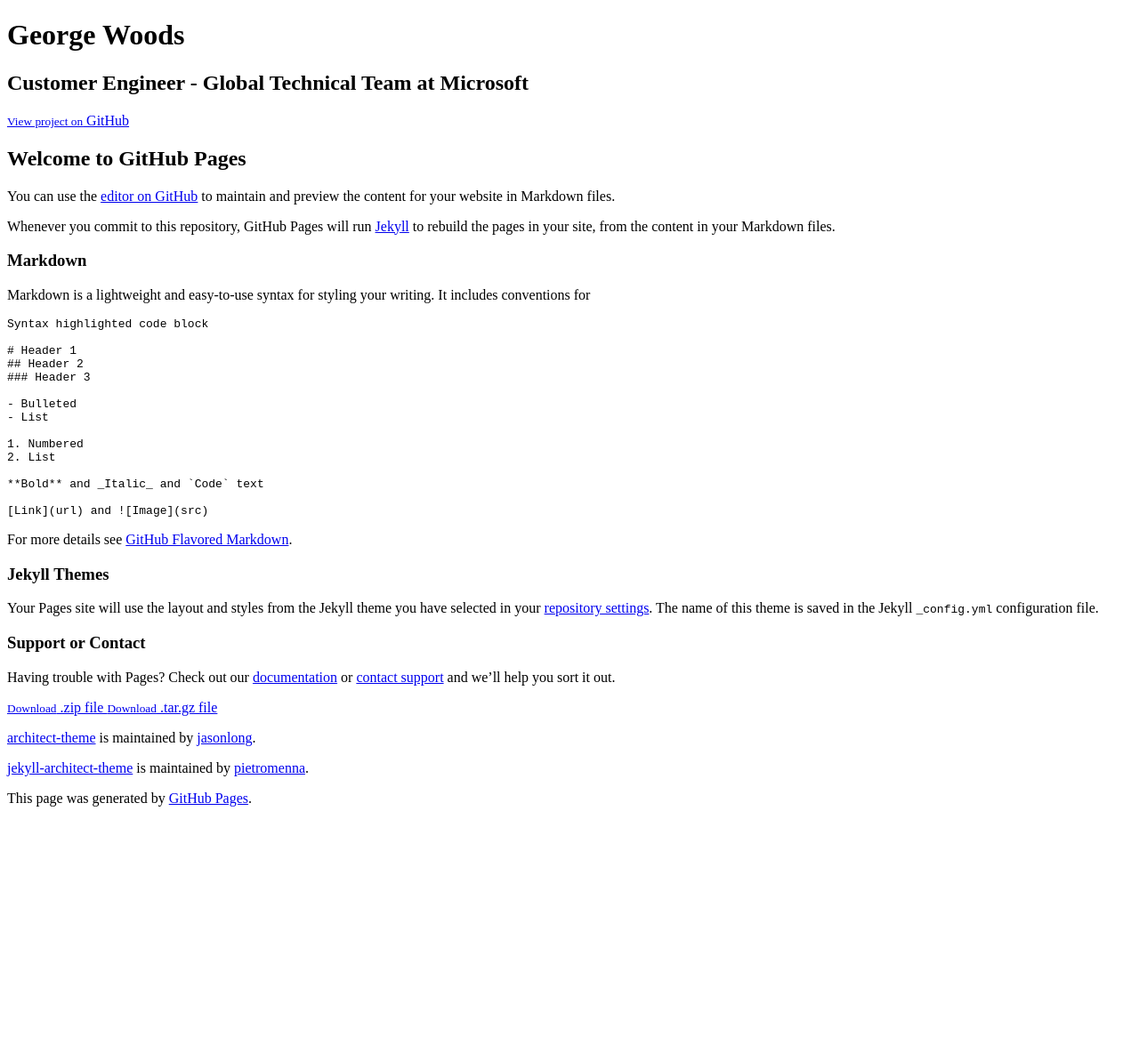
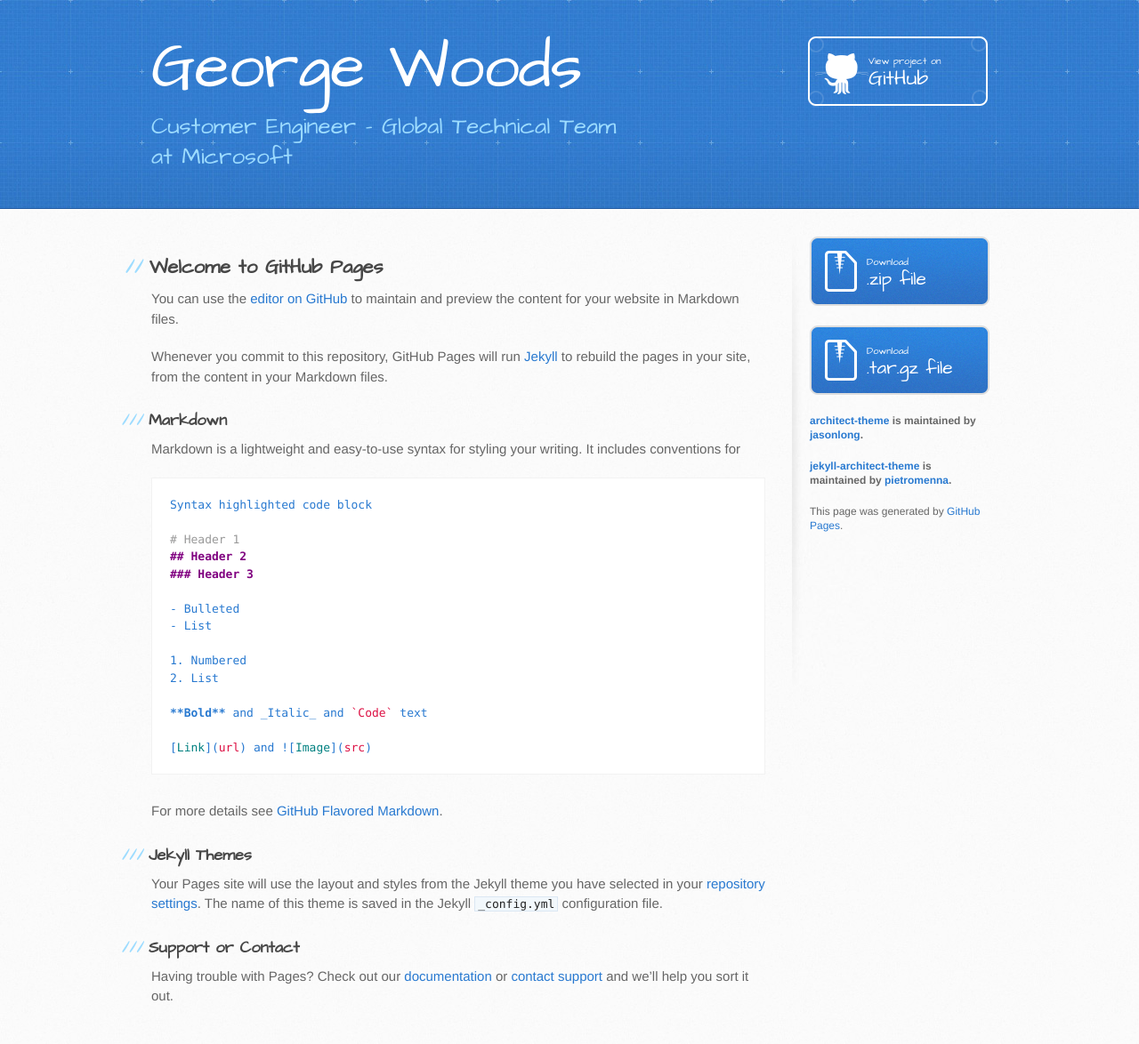
Before and after one commit to gvwoods/gvwoods.github.io, a Jekyll site: the page built from index.md, in a window 1280 px wide. Shown: the whole page at 89% size. Built offline with Jekyll 4.4.1, drawn with Linux system fonts in a browser that asks for light colours; our own code applies the rules of GitHub Pages for plain Markdown files; before the commit the page ends 923 px from its top, so only the background shows below that.

Commit message:
Update _config.yml

```diff
--- a/_config.yml
+++ b/_config.yml
@@ -1,7 +1,7 @@
 # Setup
 name:         George Woods
 tagline:      Customer Engineer - Global Technical Team at Micrsoft
-baseurl:      "jekyll-architect-theme/"
+baseurl:      ""
 locale:       "en"
 
 # Gems
```
